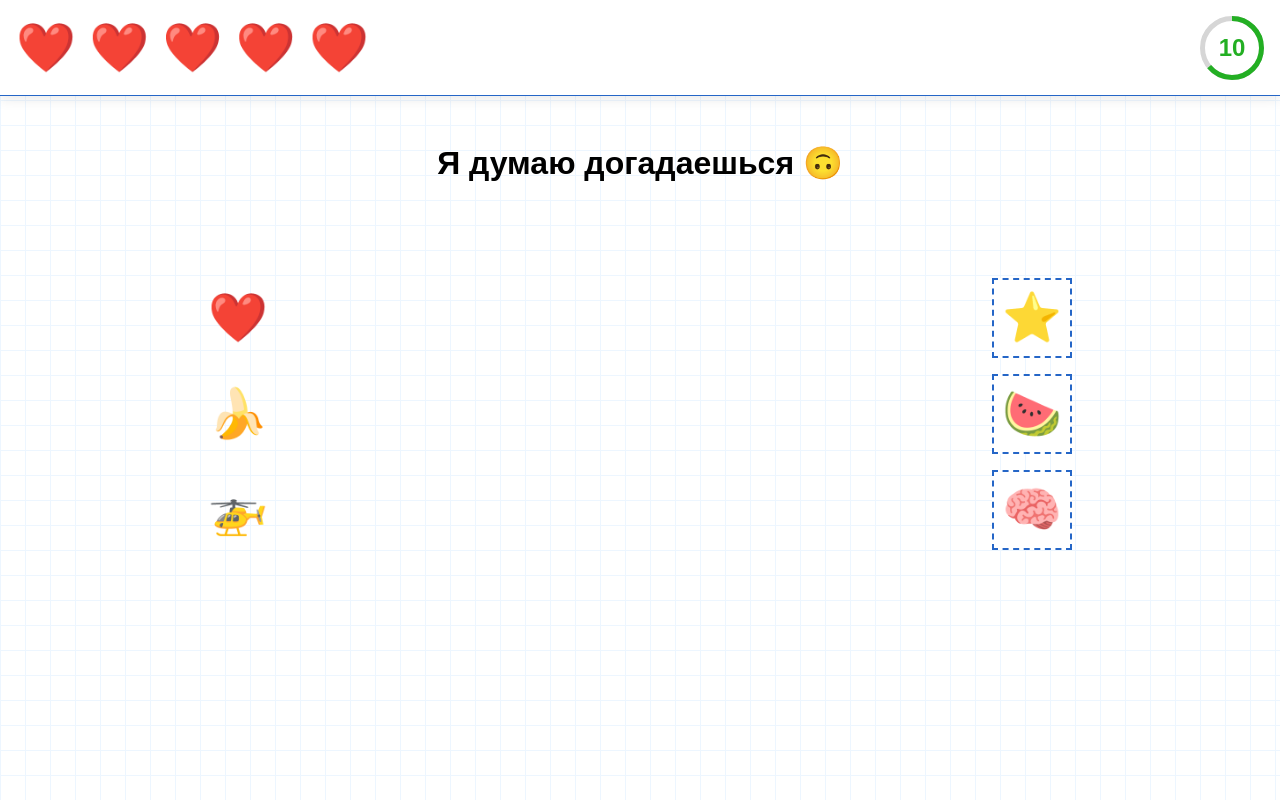
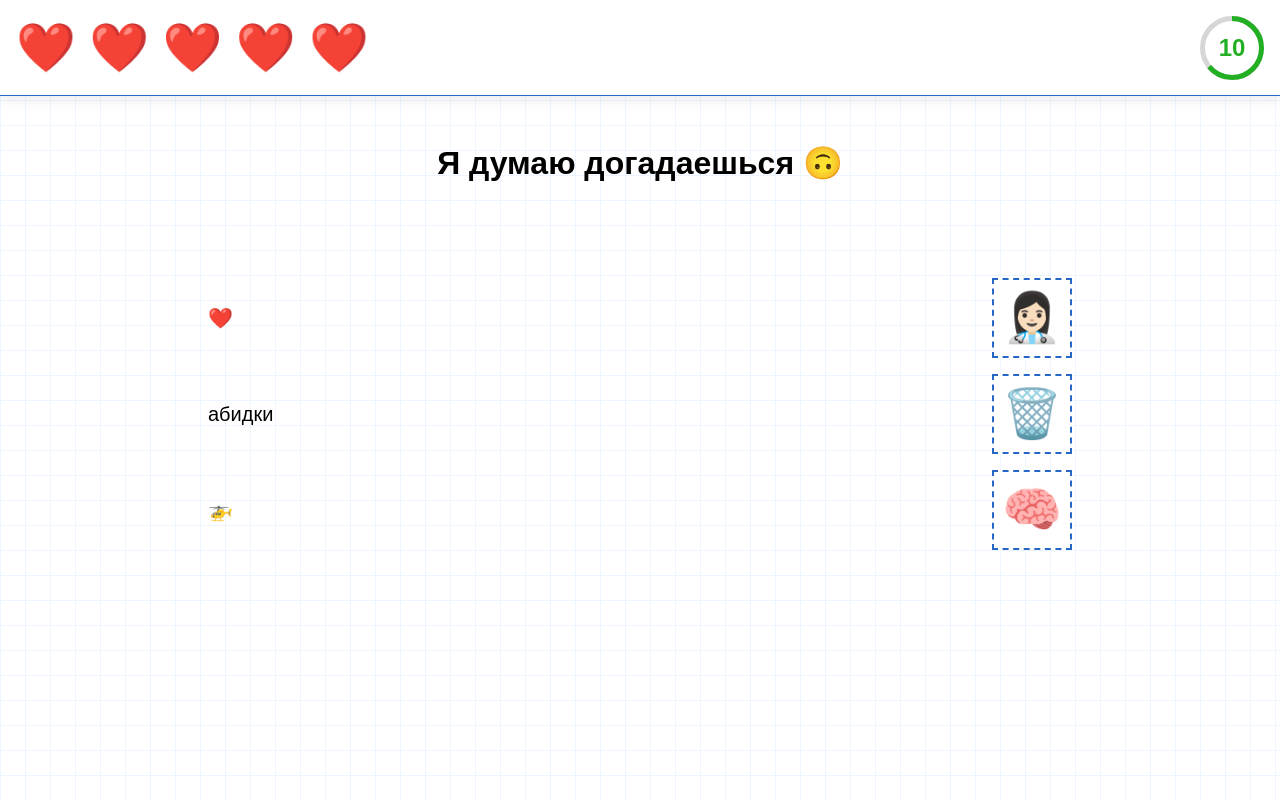
Before and after one commit to belashjack/custom-quiz, a React (Vite) app: page / in a window 1280 px wide. Built offline with nearby package versions, Linux system fonts and the light colour scheme.

Commit message:
Some small style fixes

```diff
--- a/src/rounds/Carry/Carry.scss
+++ b/src/rounds/Carry/Carry.scss
@@ -23,7 +23,6 @@
 }
 
 .draggable {
-    font-size: 3rem;
     z-index: 1;
 }
 
--- a/src/rounds/Carry/Draggable.tsx
+++ b/src/rounds/Carry/Draggable.tsx
@@ -18,6 +18,7 @@ const Draggable: FC<DraggableProps> = ({ item }) => {
             : `translate3d(${transform ? transform.x : 0}px, ${transform ? transform.y : 0}px, 0)`,
         cursor: isDragging ? 'grabbing' : 'grab',
         visibility: item.isHidden === true ? 'hidden' : 'visible',
+        fontSize: item.content.length > 1 ? '1.25rem' : '3rem',
     };
 
     return (
--- a/src/rounds/components/Input/Input.scss
+++ b/src/rounds/components/Input/Input.scss
@@ -2,9 +2,10 @@
 
 .input-label {
     background-color: #ffffff;
+    min-width: 20rem;
 
     .input {
-        min-width: 30rem;
+        width: 100%;
         padding: 1rem 2rem;
         font-size: 1.25rem;
         border: 2px solid $neutral-color;
--- a/src/rounds/roundsConfig.tsx
+++ b/src/rounds/roundsConfig.tsx
@@ -28,8 +28,8 @@ export const roundsConfig: Round[] = [
             },
             items: [
                 { draggable: { content: '❤️' }, droppable: { content: '🧠' } },
-                { draggable: { content: '🍌' }, droppable: { content: '🍉' } },
-                { draggable: { content: '🚁' }, droppable: { content: '⭐️' } },
+                { draggable: { content: 'абидки' }, droppable: { content: '🗑️' } },
+                { draggable: { content: '🚁' }, droppable: { content: '👩🏻‍⚕️' } },
             ],
         },
     },
```
